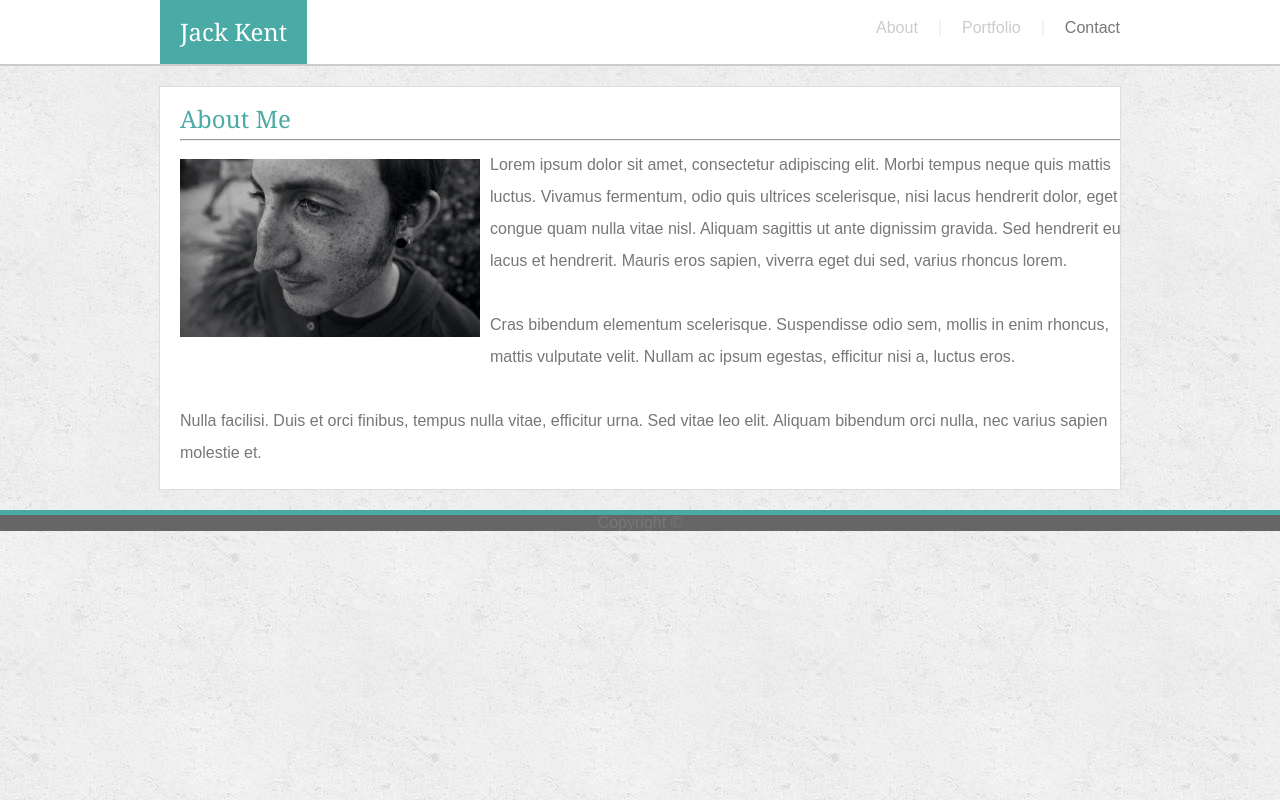
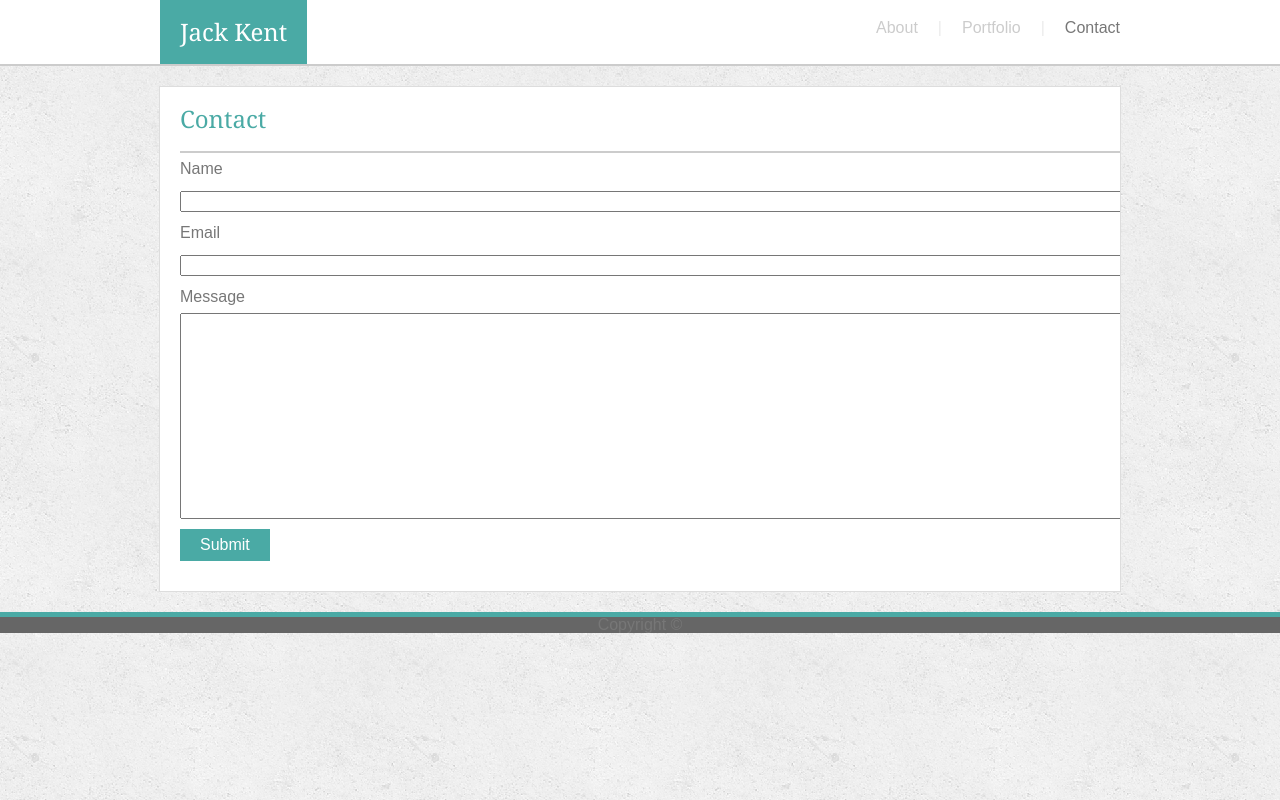
Before and after one commit to JackRa88it/JackRa88it.github.io, a plain HTML site: page contact.html in a window 1280 px wide. Drawn offline with Linux system fonts and the light colour scheme.

Commit message:
Make HW submission

```diff
--- a/assets/css/style.css
+++ b/assets/css/style.css
@@ -50,18 +50,11 @@ h1 {
     color: #777777;
 }
 
-.about {
-
-}
-
-.portfolio {
-
-}
-
 .contact {
     padding: 20px 0px 20px 20px;
 }
 
+/* still not sure why everything pads from the left but NOT the right */
 .main-content {
     overflow: auto;
     background-color: #ffffff;
@@ -70,12 +63,16 @@ h1 {
     border-color: #dddddd;
     width: 920px;
     margin: 20px auto;
-    padding: 20px;
+    padding: 0px 20px 20px 20px;
 }
 
 .content-header {
     color: #4aaaa5;
     font-family: 'Georgia', Times, 'Times New Roman', serif;
+    padding: 20px 0px;
+    border-style: none none solid none;
+    border-width: 2px;
+    border-color: #cccccc;
 }
 
 .img-portrait {
@@ -83,11 +80,11 @@ h1 {
     margin: 10px 10px 10px 0px;
 }
 
-.bio-text {
+.main-text {
     font-size: 16px;
     line-height: 32px;
 }
-
+/* wanted to make a sticky footer, but didn't have time */
 footer {
     background-color: #666666;
     text-align: center;
@@ -95,3 +92,23 @@ footer {
     border-width: 5px;
     border-color: #4aaaa5;
 }
+
+.field {
+    width: 100%;
+}
+
+/* trying to make this an actual multi-line field, not just a fat one-liner lol */
+.field-big {
+    width: 100%;
+    height: 200px;
+}
+
+.submit-button {
+    background-color: #4aaaa5;
+    color: #ffffff;
+    font-size: 16px;
+    line-height: 32px;
+    padding: 0px 20px;
+    border: none;
+    margin: 10px 0px;
+}
--- a/contact.html
+++ b/contact.html
@@ -1,4 +1,3 @@
-<!-- about page -->
 <!DOCTYPE html>
 <html lang="en-us">
 
@@ -28,15 +27,18 @@
 
         <div class="content-area">
 
-            <h1 class="content-header">About Me</h1>
+            <h1 class="content-header">Contact</h1>
 
-            <hr>
+            <form class="main-text">
+                Name<br>
+                <input class="field" type="text" name="name"><br>
+                Email<br>
+                <input class="field" type="text" name="email"><br>
+                Message<br>
+                <input class="field-big" type="text" name="message-txt"><br>
+                <input class="submit-button" type="submit" value="Submit">
 
-            <img class="img-portrait" src="assets/images/jack_monterey_arhoades.jpg" alt="Jack Portrait" width="300px">
-
-            <p class="bio-text">
-                    Lorem ipsum dolor sit amet, consectetur adipiscing elit. Morbi tempus neque quis    mattis luctus. Vivamus fermentum, odio quis ultrices scelerisque, nisi lacus   hendrerit dolor, eget congue quam nulla vitae nisl. Aliquam sagittis ut ante  dignissim gravida. Sed hendrerit eu lacus et hendrerit. Mauris eros sapien,  viverra eget dui sed, varius rhoncus lorem.<br><br>Cras bibendum elementum scelerisque. Suspendisse odio sem, mollis in enim rhoncus,  mattis vulputate velit. Nullam ac ipsum egestas, efficitur nisi a, luctus eros.<br><br>Nulla facilisi. Duis et orci finibus, tempus nulla vitae, efficitur urna. Sed   vitae leo elit. Aliquam bibendum orci nulla, nec varius sapien molestie et.
-            </p>
+            </form>
 
         </div>
 
```
Also changed, not shown: index.html (+4 -6 lines), portfolio.html (+2 -9 lines).
